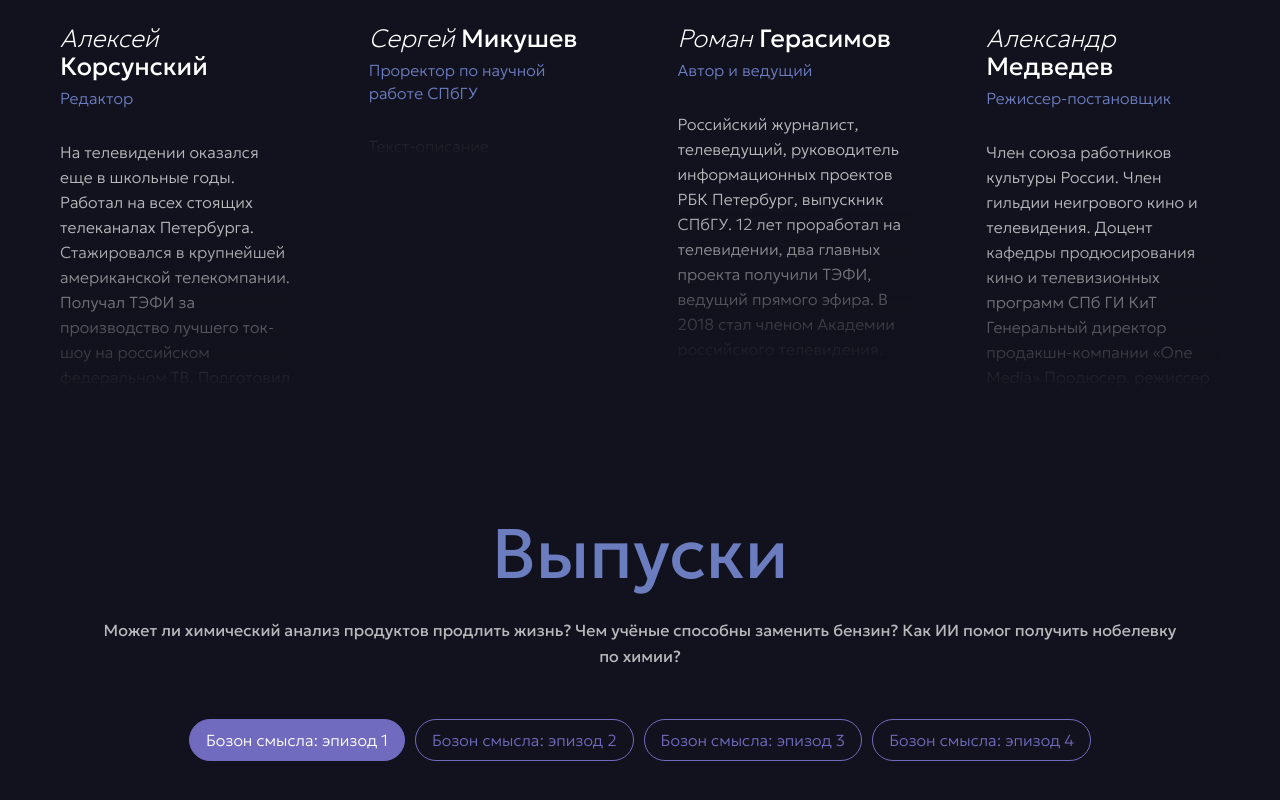
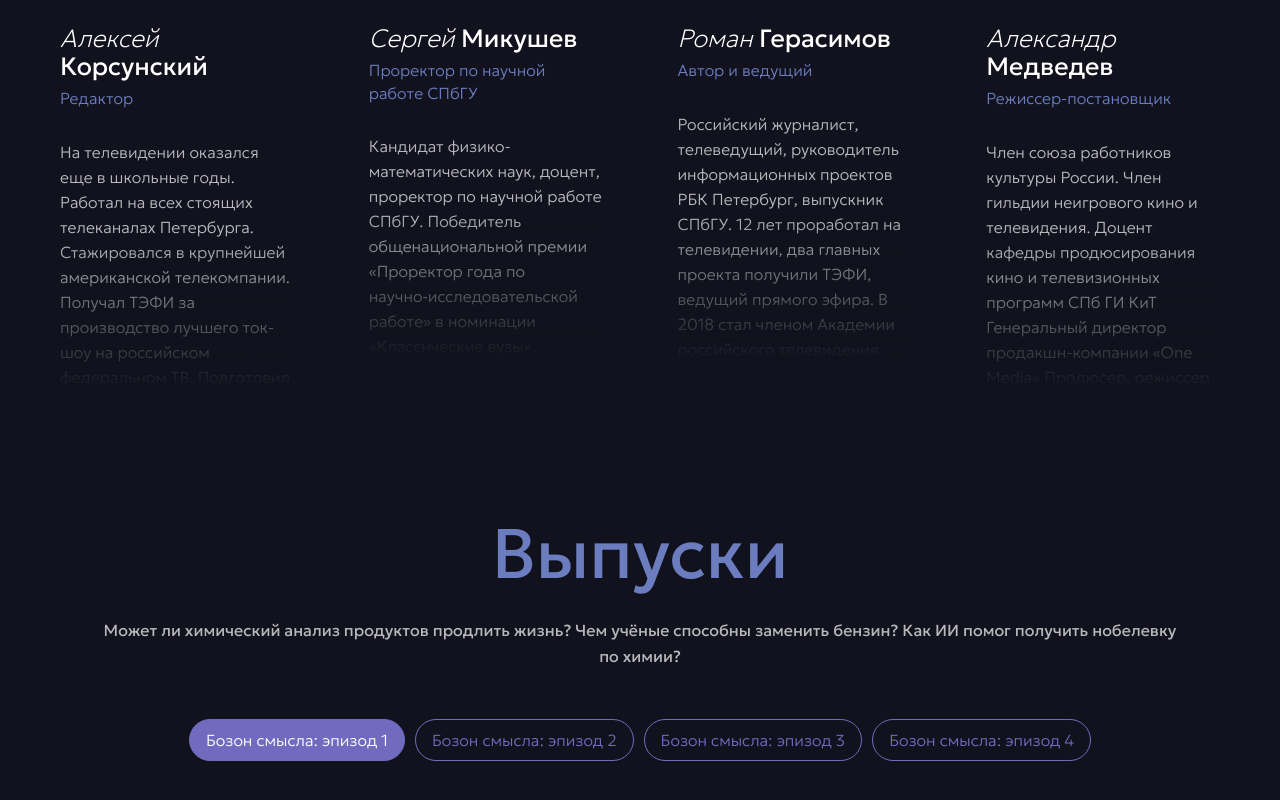
Before and after one commit to IlyaOsipov1986/Project_landing_bozon_of_meaning_spbu, a React (Vite) app: page / in a window 1280 px wide. Shown: the part 4986-5786 px from the top of the page. Built offline with nearby package versions, Linux system fonts and the light colour scheme; grey boxes are pictures that could not be loaded.

Commit message:
правки файла config.js

```diff
--- a/src/config.js
+++ b/src/config.js
@@ -125,7 +125,7 @@ export const teamData = [
     name: 'Сергей',
     secondName: 'Микушев',
     jobTitle: 'Проректор по научной работе СПбГУ',
-    bio: 'Текст-описание',
+    bio: 'Кандидат физико-математических наук, доцент, проректор по научной работе СПбГУ. Победитель общенациональной премии «Проректор года по научно‑исследовательской работе» в номинации «Классические вузы».',
     image: ourTeamImage_05,
     addClass: 'our-team__team-item_2'
   },
```
